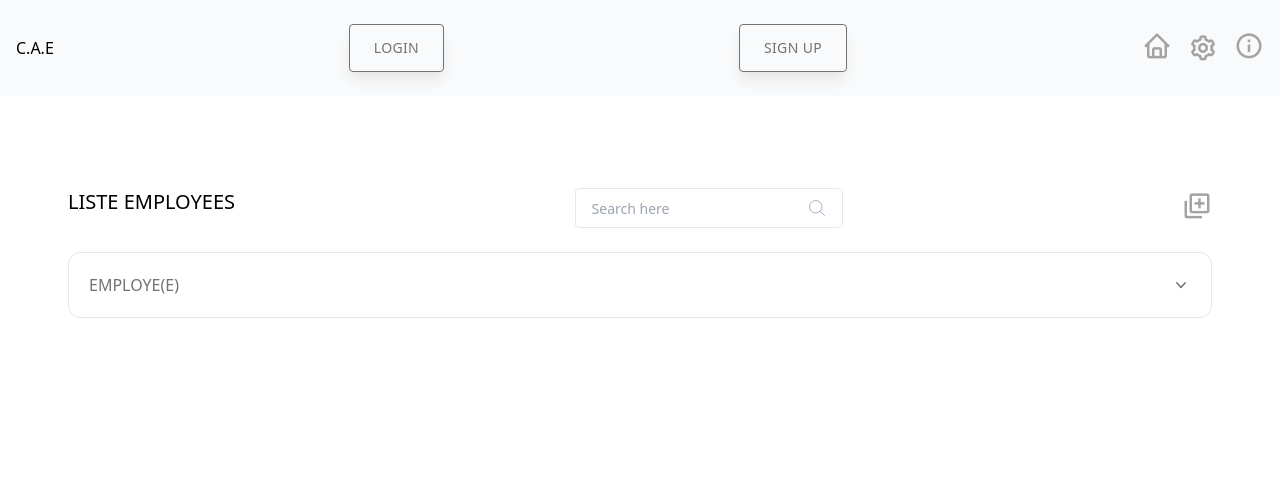
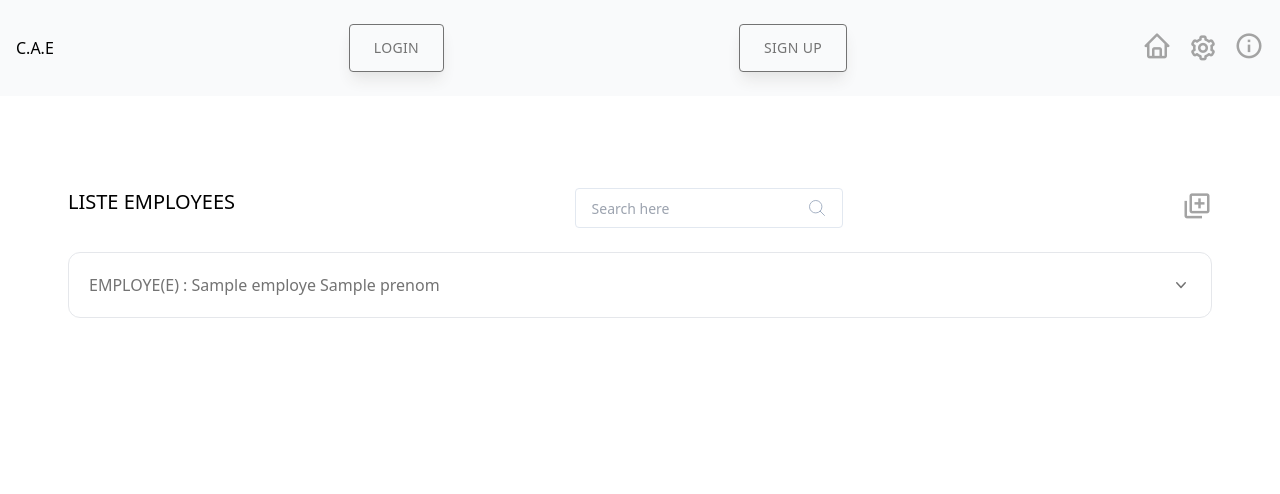
Before and after one commit to CedricLt44/Progiciel, a Django app: template ressource_humaine/templates/ressource_humaine/liste_employe.html in a window 1280 px wide. Shown: the top 494 px of the page. Run offline with Django 3.2, Linux system fonts and the light colour scheme; the template is opened without the code that fills it: most values are stand-ins (such as "Sample title", 1, 10 or a date in 2020); some libraries are stand-ins or nearby versions.

```diff
--- a/ressource_humaine/admin.py
+++ b/ressource_humaine/admin.py
@@ -18,7 +18,7 @@ class EmployeAdmin(admin.ModelAdmin):
 
     # Méthode pour afficher le nom d'utilisateur du créateur de l'employé
     def get_created_by(self, obj):
-        return obj.created_by.username if obj.created_by else "Aucun créateur"
+        return obj.created_by.email if obj.created_by else "Aucun créateur"
     get_created_by.short_description = 'Créé par'
 
 
--- a/ressource_humaine/templates/ressource_humaine/add_employe.html
+++ b/ressource_humaine/templates/ressource_humaine/add_employe.html
@@ -3,12 +3,12 @@
   <h1 class="text-3xl text-neutral-500">Ajouter un Employé</h1>
 </header>
 
-<div class="relative max-w-3xl justify-between  mx-auto py-2 pb-16">
+<div class=" justify-between  mx-auto py-2 pb-16">
   <form method="POST" enctype="multipart/form-data" class="px-8 space-y-6">
     {% csrf_token %}
 
     <!-- Formulaire d'ajout d'employé -->
-    <div class="grid grid-cols-1 gap-6 md:grid-cols-2 lg:grid-cols-3">
+    <div class="grid grid-cols-1 gap-6 md:grid-cols-2 lg:grid-cols-6">
       <!-- Champs du formulaire -->
       {% for field in form %}
       <div class="relative my-6">
@@ -31,6 +31,7 @@
       </div>
       {% endfor %}
     </div>
+    <!-- Fin du formulaire d'ajout d'employé -->
 
     <!-- Bouton de soumission -->
     <div class="flex justify-end ">
--- a/ressource_humaine/templates/ressource_humaine/liste_employe.html
+++ b/ressource_humaine/templates/ressource_humaine/liste_employe.html
@@ -40,13 +40,16 @@
 </header>
 
 <!-- Accordéon -->
+{% for employe in employes %}
 <details
   class="border border-gray-200 rounded-xl mb-4 focus-within:border-indigo-300 focus-within:ring-1 focus-within:ring-indigo-300 hover:bg-neutral-100 dark:hover:bg-neutral-800"
 >
   <summary
     class="flex items-center justify-between w-full p-5 font-medium text-neutral-500 cursor-pointer rtl:text-right focus:outline-none dark:text-neutral-400"
   >
-    <h1 class="flex items-center">EMPLOYE(E)</h1>
+    <h1 class="flex items-center">
+      EMPLOYE(E) : {{ employe.nom}} {{ employe.prenom }}
+    </h1>
 
     <svg
       class="w-5 h-5 shrink-0 transition-transform transform"
@@ -68,32 +71,34 @@
       <div class="grid grid-cols-4 gap-6 md:grid-cols-8 lg:grid-cols-12">
         <div class="col-span-4 lg:col-span-3">
           <h1 class="text-lg font-medium">Identité :</h1>
-          <h1>Civilité :</h1>
-          <h1>Nom :</h1>
-          <h1>Prénom:</h1>
-          <h1>Adresse :</h1>
-          <h1>Code postal :</h1>
-          <h1>Ville :</h1>
-          <h1>Pays :</h1>
-          <h1>Date de naissance :</h1>
-          <h1>Numéro de téléphone :</h1>
-          <h1>N° Secu :</h1>
+          <h1>Civilité : {{ employe.civilite }}</h1>
+          <h1>Nom : {{ employe.nom }}</h1>
+          <h1>Prénom: {{ employe.prenom }}</h1>
+          <h1>Adresse : {{ employe.adresse }}</h1>
+          <h1>Code postal : {{ employe.code_postal }}</h1>
+          <h1>Ville : {{ employe.ville }}</h1>
+          <h1>Pays : {{ employe.pays }}</h1>
+          <h1>Date de naissance : {{ employe.date_naissance }}</h1>
+          <h1>Numéro de téléphone : {{ employe.telephone }}</h1>
+          <h1>N° Secu : {{ employe.numero_securite_sociale }}</h1>
         </div>
         <div class="col-span-4 lg:col-span-3">
           <h1 class="text-lg font-medium">Détails :</h1>
-          <h1>Permis :</h1>
-          <h1>Caces:</h1>
-          <h1>Diplôme :</h1>
-          <h>Contrat :</h>
+          <h1>Permis : {{ employe.type_permis }}</h1>
+          <h1>Caces: {{ employe.type_caces }}</h1>
+          <h1>Diplôme : {{ employe.nom_diplome }}</h1>
+          <h>Contrat : {{ employe.type_contrat}} </h>
         </div>
         <div class="col-span-4 lg:col-span-3">
-          <h1 class="text-lg font-medium">Departement :</h1>
-          <h1>Service :</h1>
+          <h1 class="text-lg font-medium">
+            Departement : {{ employe.departement }}
+          </h1>
+          <h1>Service : {{ employe.group }}</h1>
           <h1>Fonction :</h1>
           <h1>Manager :</h1>
         </div>
         <div class="col-span-4 lg:col-span-3">
-          <h1 class="text-lg font-medium">Commentaires :</h1>
+          <h1 class="text-lg font-medium">Commentaire pas RGPD :</h1>
           <p>
             Lorem ipsum, dolor sit amet consectetur adipisicing elit. Debitis,
             officiis autem. Fugit, necessitatibus quibusdam possimus eos totam
@@ -115,6 +120,8 @@
     </i>
   </div>
 </details>
+{% endfor %}
+<!-- Fin de l'accordéon -->
 
 <style>
   /* Rotation de l'icône lorsque <details> est ouvert */
--- a/ressource_humaine/urls.py
+++ b/ressource_humaine/urls.py
@@ -7,4 +7,6 @@ app_name = 'ressource_humaine'
 urlpatterns = [
     path('ressource_humaine/', views.liste_employe, name='liste_employe'),
     path('add/', views.add_employe, name='add_employe'),
+    path('employe/<int:employe_id>/', views.detail_employe, name='detail_employe'),
+
 ]
```
Also changed, not shown: ressource_humaine/forms.py (+8 -46 lines), ressource_humaine/models.py (+23 -45 lines), ressource_humaine/views.py (+15 -2 lines), account/migrations/0001_initial.py, ressource_humaine/migrations/0001_initial.py, ressource_humaine/migrations/0002_employe_created_by.py (added), ressource_humaine/migrations/0002_rename_type_departement_departement_nom_departement_and_more.py (deleted).
